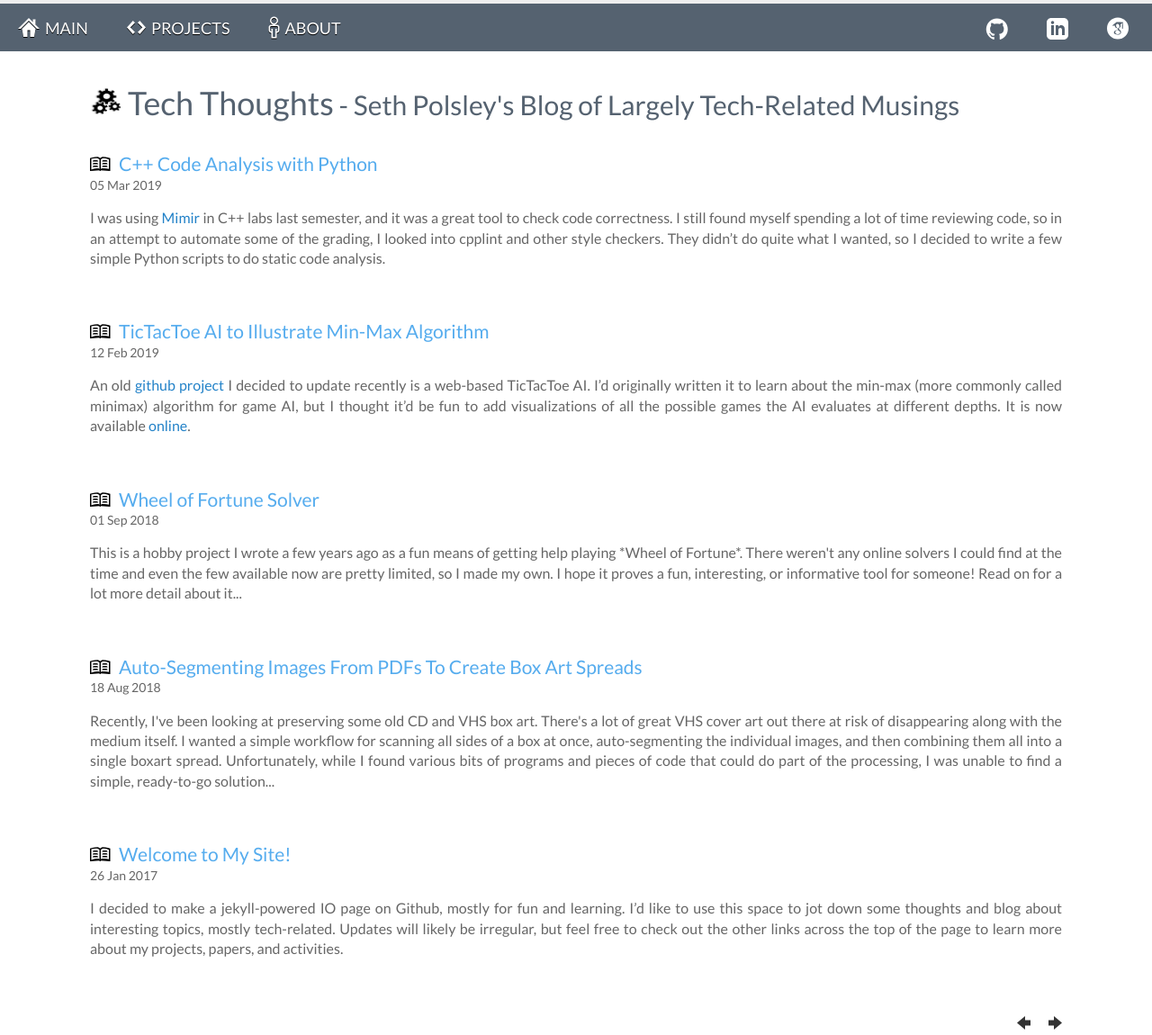
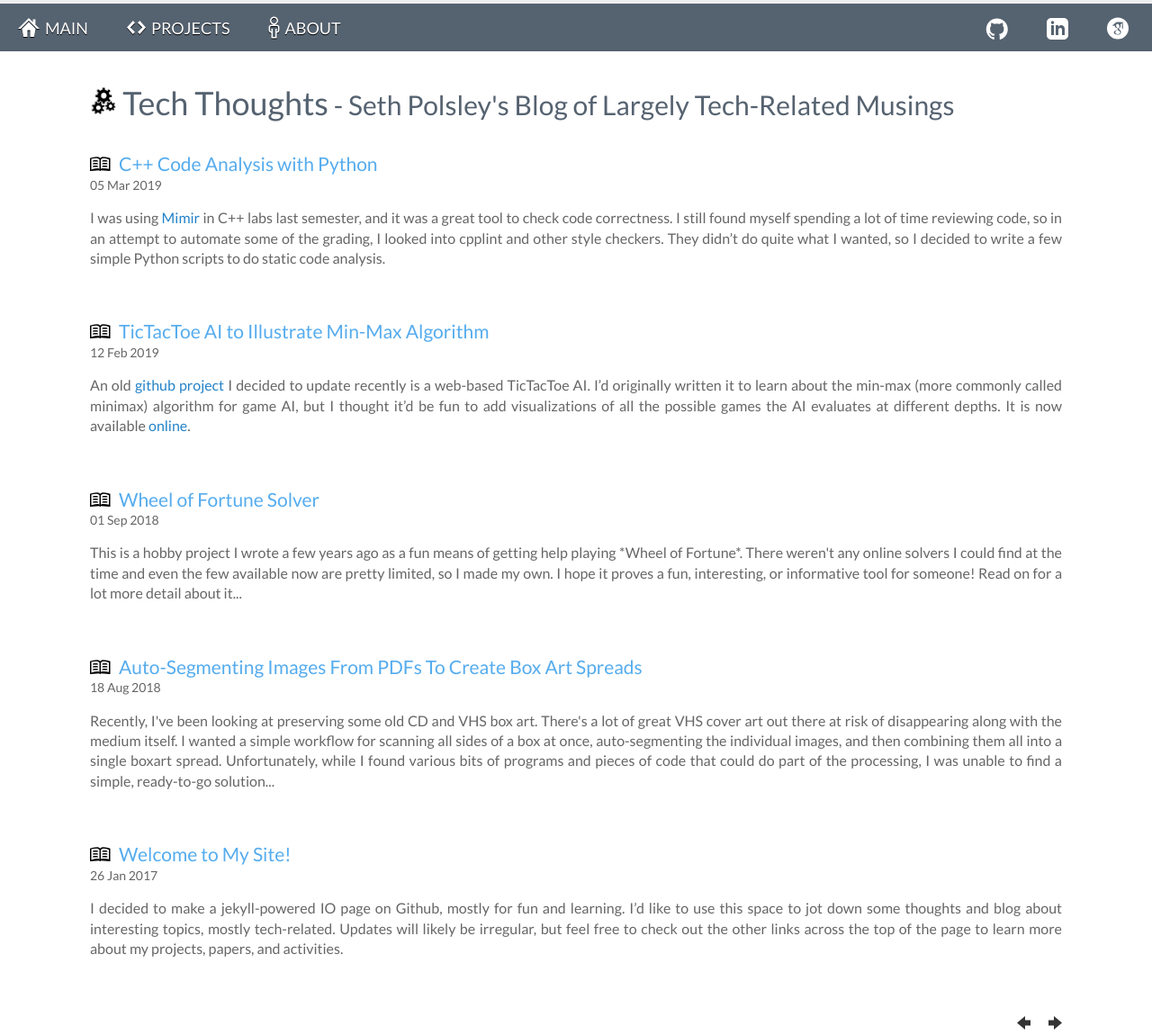
Before and after one commit to spolsley/spolsley.github.io, a Jekyll site: the page built from index.html, in a window 1280 px wide. Shown: the whole page at 90% size. Built offline with Jekyll 4.4.1, drawn with Linux system fonts in a browser that asks for light colours; the list of posts is cut into pages by our own code; comment, search, counter and statistics services are not loaded.

Commit message:
Adjusting CSS for new w logo size

```diff
--- a/_layouts/post.html
+++ b/_layouts/post.html
@@ -3,7 +3,7 @@
 comments: true
 ---
 <p class="intro">
-  <a href="../../../"><img src="../../../tt_logo.png" width="35px" height="31px"> {{ site.intro }}</a>
+  <a href="../../../"><img src="../../../tt_logo.png" height="32px"> {{ site.intro }}</a>
 </p>
 
 <h1>{{ page.title }}</h1>
--- a/index.html
+++ b/index.html
@@ -3,7 +3,7 @@
 title: Seth Polsley's Tech Journal
 ---
 <p class="intro">
-  <a href="./"><img src="./tt_logo.png" width="35px" height="31px"> {{ site.intro }}<small> - Seth Polsley's Blog of Largely Tech-Related Musings</small></a>
+  <a href="./"><img src="./tt_logo.png" height="32px"> {{ site.intro }}<small> - Seth Polsley's Blog of Largely Tech-Related Musings</small></a>
 </p>
 
 <div class="listing">
```
